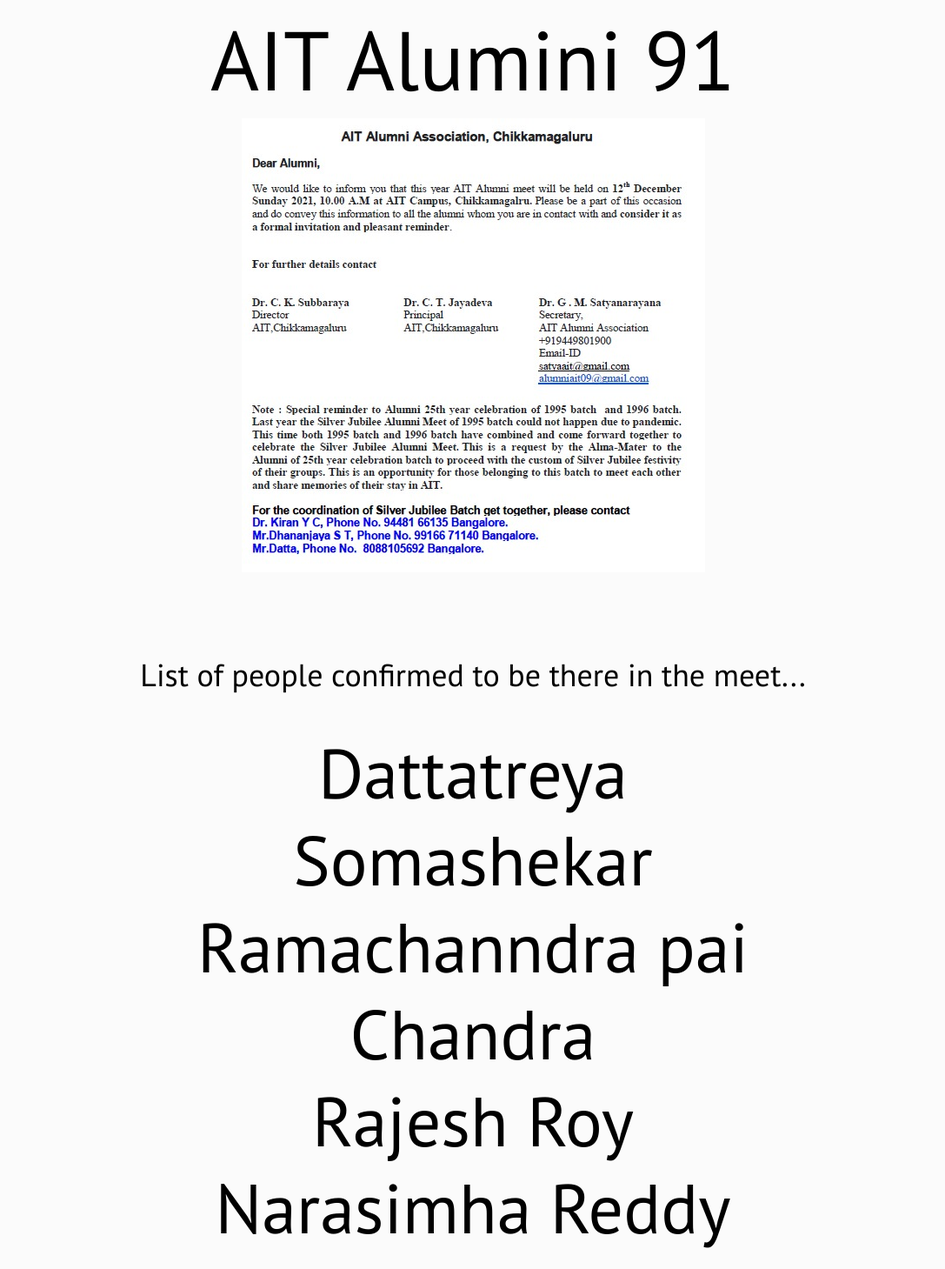
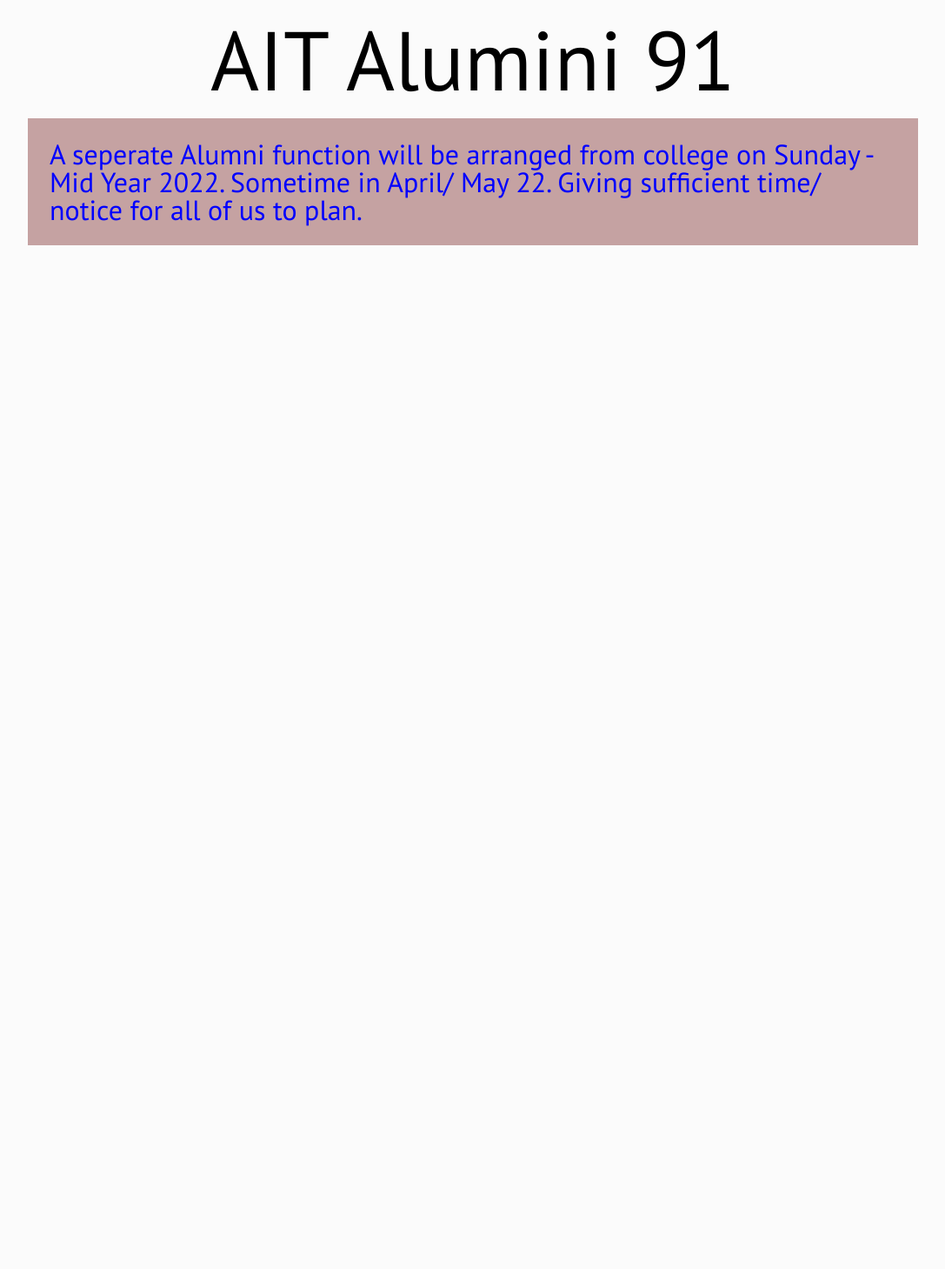
Before and after one commit to smarigowda/nextjs-ait91alumini, a Next.js app: page / in a window 1280 px wide. Shown: the top 1459 px of the page at 87% size, without its empty margins (96-1183 px from the left). After the commit the page ends 800 px from the top, so only its background shows below. Built offline with nearby package versions, Linux system fonts and the light colour scheme.

Commit message:
dec event cancelled

```diff
--- a/pages/index.js
+++ b/pages/index.js
@@ -1,17 +1,11 @@
 const Home = () => (
   <div className="home">
     <h1 className="header">AIT Alumini 91</h1>
-    <img src="/images/ait-alumini-meet.jpeg"></img>
-    <h1>List of people confirmed to be there in the meet...</h1>
-    <h2 className="confirmed-name">Dattatreya</h2>
-    <h2 className="confirmed-name">Somashekar</h2>
-    <h2 className="confirmed-name">Ramachanndra pai</h2>
-    <h2 className="confirmed-name">Chandra</h2>
-    <h2 className="confirmed-name">Rajesh Roy</h2>
-    <h2 className="confirmed-name">Narasimha Reddy</h2>
-    <h2 className="confirmed-name">Gururaj</h2>
-    <h2 className="confirmed-name">Anand Kumar H L</h2>
-    <h2 className="confirmed-name">Balaraj</h2>
+    <h2 className="notice">
+      A seperate Alumni function will be arranged from college on Sunday - Mid
+      Year 2022. Sometime in April/ May 22. Giving sufficient time/ notice for
+      all of us to plan.
+    </h2>
   </div>
 );
 
--- a/styles/main.css
+++ b/styles/main.css
@@ -207,3 +207,11 @@ h1 {
   background-color: cornsilk;
   font-size: 5.5rem;
 }
+
+.notice {
+  color: blue;
+  background-color: #c5a2a2;
+  font-size: 2rem;
+  width: 80%;
+  padding: 25px
+}
```
